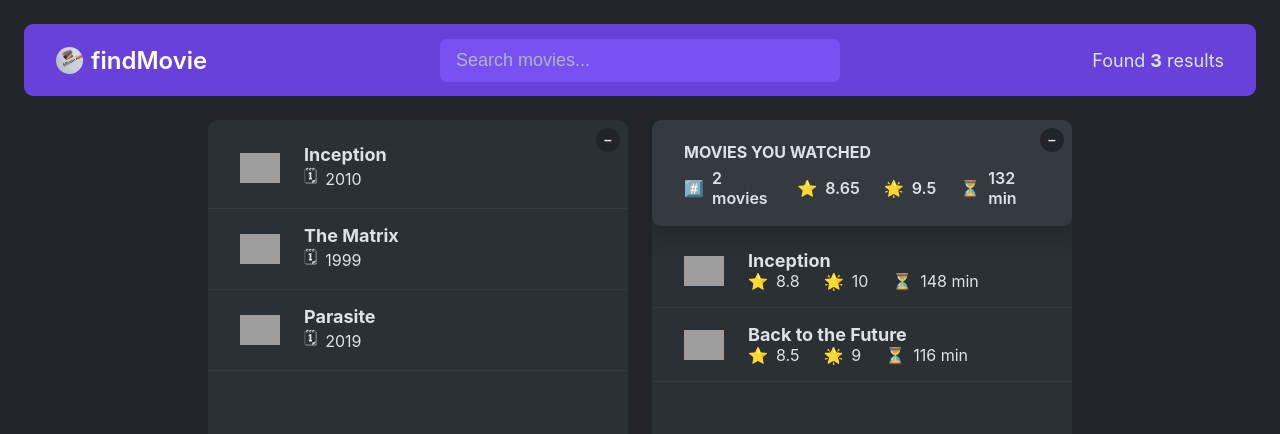
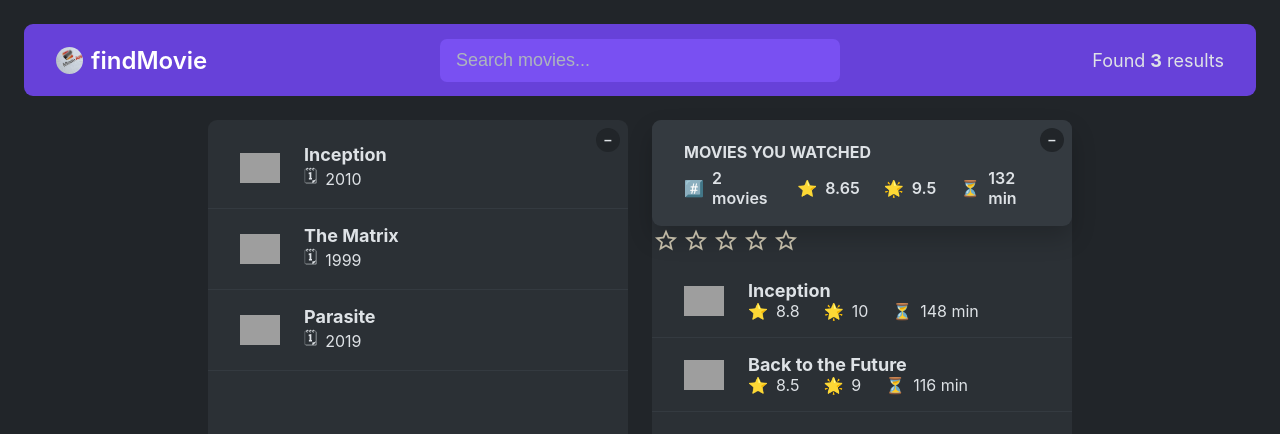
Before and after one commit to AliRezaHassanloo2731/Movie-app_By-React, a React (Create React App) app: page / in a window 1280 px wide. Shown: the top 434 px of the page. Built offline with nearby package versions, Linux system fonts and the light colour scheme; grey boxes are pictures that could not be loaded.

Commit message:
create rating  component

```diff
--- a/package.json
+++ b/package.json
@@ -9,6 +9,7 @@
     "@testing-library/user-event": "^13.5.0",
     "react": "^19.1.0",
     "react-dom": "^19.1.0",
+    "react-icons": "^5.5.0",
     "react-scripts": "5.0.1",
     "web-vitals": "^2.1.4"
   },
--- a/src/App.js
+++ b/src/App.js
@@ -1,8 +1,6 @@
-import {
-  Children,
-  useState,
-} from "react";
+import { useState } from "react";
 import logo from "./image/logo.png";
+import StarRating from "./StarRating";
 
 const tempMovieData = [
   {
@@ -129,6 +127,18 @@ export default function App() {
         <Box>
           <WatchedSummary
             watched={watched}
+          />
+          <StarRating
+            // maxRating={}
+            color="#bfb8a4"
+            size={2.8}
+            // messsages={[
+            //   "Terrible",
+            //   "Bad",
+            //   "Ok",
+            //   "Good",
+            //   "amazing",
+            // ]}
           />
           <WatchedMovieList
             watched={watched}
--- /dev/null
+++ b/src/StarRating.jsx
@@ -0,0 +1,105 @@
+import { useState } from "react";
+import { IoMdStarOutline } from "react-icons/io";
+import { FaStar } from "react-icons/fa";
+
+const containertStyles = {
+  display: "flex",
+  alignItems: "center",
+  gap: "1rem",
+};
+
+const starContainerStyle = {
+  display: "flex",
+  gap: "0.2rem",
+};
+
+function StarRating({
+  maxRating = 5,
+  color = "#ffde36",
+  size = 24,
+  messsages = [],
+}) {
+  const [rating, setRating] =
+    useState(0);
+  const [tempRating, setTempRating] =
+    useState(0);
+
+  const textStyle = {
+    lineHeight: "1",
+    margin: "0",
+    color,
+    size: `${size}rem`,
+  };
+
+  return (
+    <div style={containertStyles}>
+      <div style={starContainerStyle}>
+        {Array.from(
+          { length: maxRating },
+          (_, idx) => idx + 1
+        ).map((num) => (
+          <Star
+            color={color}
+            size={size}
+            key={num}
+            onRate={() =>
+              setRating(num)
+            }
+            onHoverIN={() =>
+              setTempRating(num)
+            }
+            onHoverOut={() =>
+              setTempRating(0)
+            }
+            full={
+              tempRating
+                ? tempRating >= num
+                : rating >= num
+            }
+          />
+        ))}
+      </div>
+      <p style={textStyle}>
+        {messsages.length === maxRating
+          ? messsages[rating]
+          : tempRating || rating || ""}
+      </p>
+      {/* <button className="btn-add">
+        Add to list
+      </button> */}
+    </div>
+  );
+}
+function Star({
+  onRate,
+  color,
+  size,
+  full,
+  onHoverIN,
+  onHoverOut,
+}) {
+  const starStyle = {
+    width: `${size}rem`,
+    height: `${size}rem`,
+    color: color,
+    cursor: "pointer",
+  };
+
+  return (
+    <span
+      onClick={onRate}
+      onMouseEnter={onHoverIN}
+      onMouseLeave={onHoverOut}
+    >
+      {full ? (
+        <FaStar style={starStyle} />
+      ) : (
+        <IoMdStarOutline
+          style={starStyle}
+        />
+      )}
+    </span>
+  );
+}
+
+export default StarRating;
--- a/src/index.css
+++ b/src/index.css
@@ -74,7 +74,7 @@ body {
     --color-background-500
   );
   border-radius: 0.9rem;
-  overflow: scroll;
+  /* overflow: scroll; */
   position: relative;
 }
 
```
Also changed, not shown: 1 other file (tests, documents, lock files or other folders).
